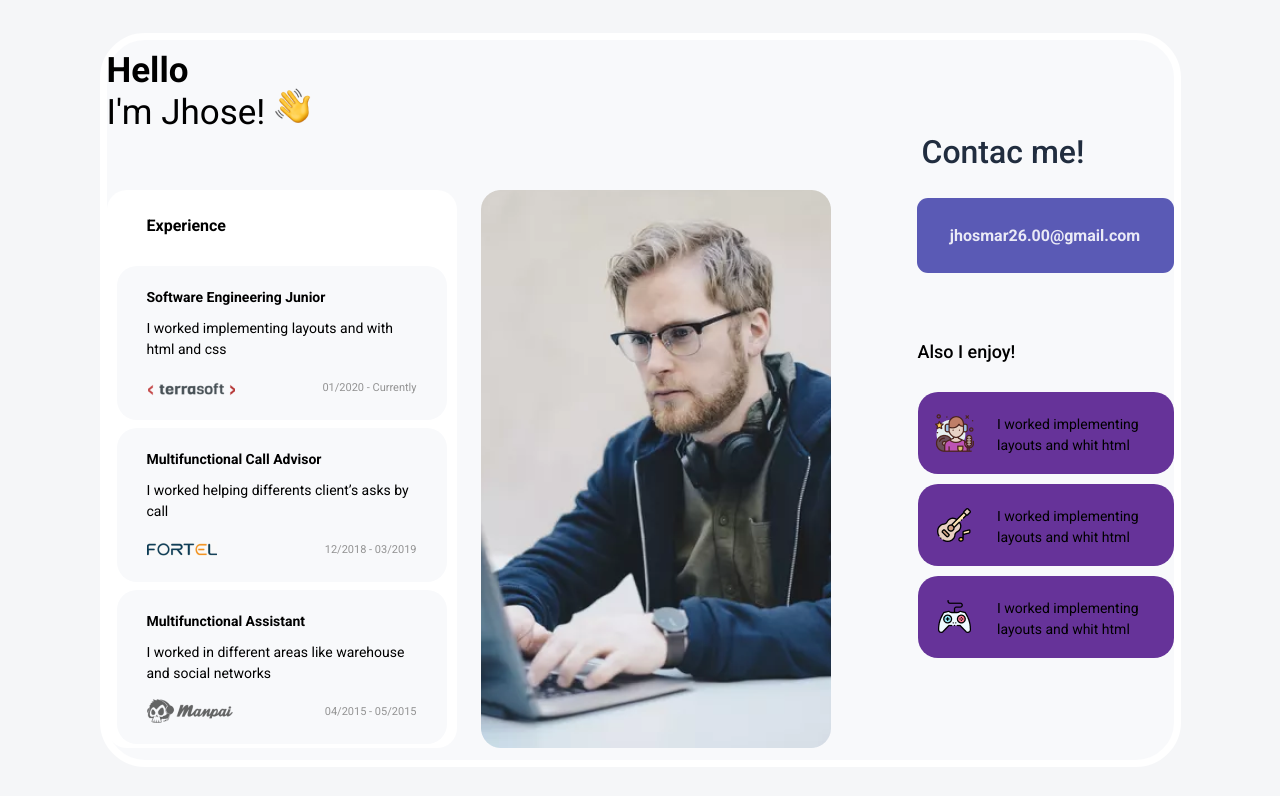
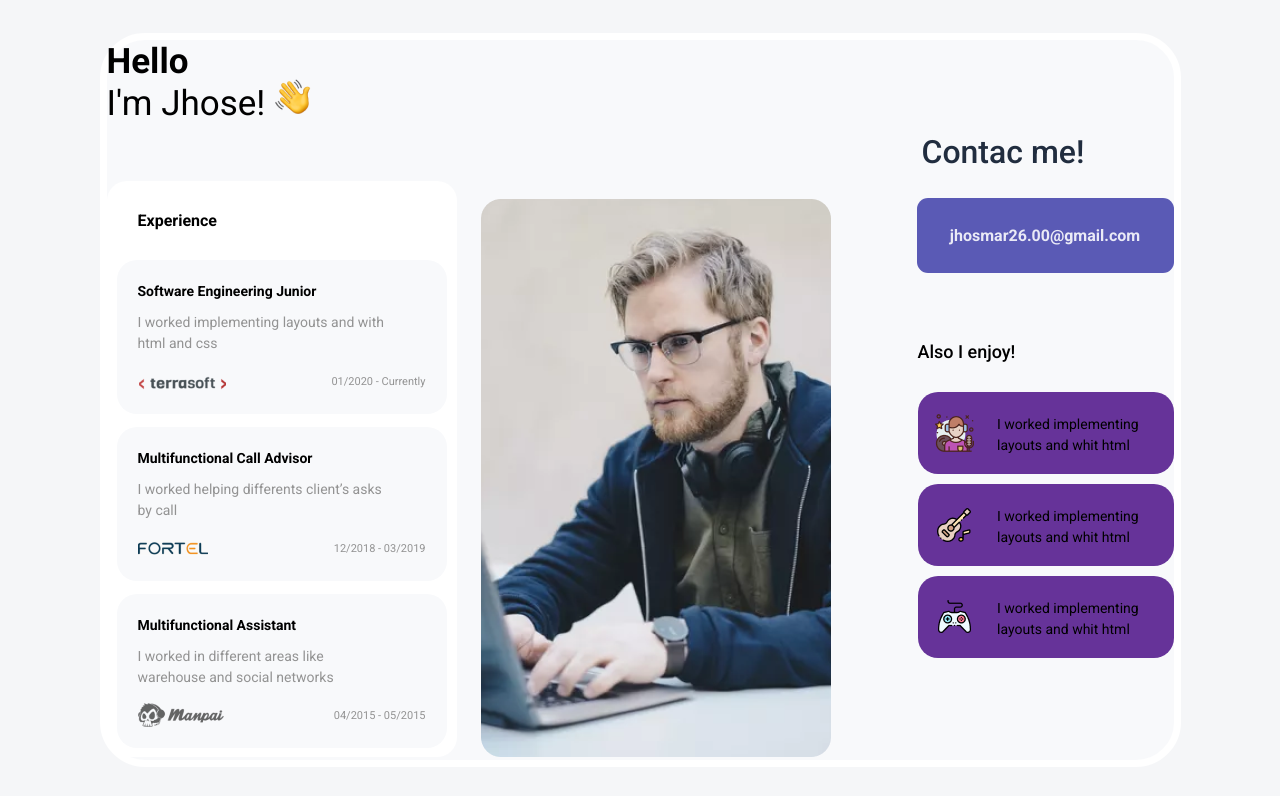
Before and after one commit to jhosmar26/personal-page, a plain HTML site: page index.html in a window 1280 px wide. Drawn offline with Linux system fonts and the light colour scheme.

Commit message:
box left fonts and box-size edited

```diff
--- a/index.html
+++ b/index.html
@@ -23,7 +23,7 @@
                         <p class="box__left--title">Experience</p>
                         <div class="box__job">
                             <p class="title">Software Engineering Junior</p>
-                            <p class="description">I worked implementing layouts and with html and css</p>
+                            <p class="description">I worked implementing layouts and with </br> html and css</p>
                             <div class="box__job--down">
                                 <div class="box__job--img">
                                     <img src="/static/image/terrasoft-logo.png">
@@ -33,7 +33,7 @@
                         </div>
                         <div class="box__job">
                             <p class="title">Multifunctional Call Advisor</p>
-                            <p class="description">I worked helping differents client’s asks by call</p>
+                            <p class="description">I worked helping differents client’s asks </br> by call</p>
                             <div class="box__job--down">
                                 <div class="box__job--img">
                                     <img src="/static/image/fortel-logo.png">
@@ -43,7 +43,7 @@
                         </div>
                         <div class="box__job">
                             <p class="title">Multifunctional Assistant</p>
-                            <p class="description">I worked in different areas like warehouse and social networks</p>
+                            <p class="description">I worked in different areas like </br> warehouse and social networks</p>
                             <div class="box__job--down">
                                 <div class="box__job--img">
                                     <img src="/static/image/manpai-logo.png">
--- a/static/main.css
+++ b/static/main.css
@@ -63,17 +63,18 @@ body{
 
 .box__job .title{
     font-size: 14px;
-    font-weight: bold;
-    width: 270px;
+    font-weight: 600;
+    width: 288px;
     margin: auto;
     line-height: 3;
     padding-top: 10px;
 }
 .box__job .description{
     font-size: 14px;
-    width: 270px;
+    width: 288px;
     margin: auto;
     line-height: 1.5;
+    color: #939393;
 }
 
 .white-wrapper{
@@ -83,14 +84,16 @@ body{
     height: 558px;
     display: flex;
     flex-direction: column;
+    padding-bottom: 18px;
 }
 
 .box__left--title{
-    width: 270px;
+    width: 288px;
     margin: auto;
     font-size: 16px;
     font-weight: bold;
-    line-height: 4;
+    margin-top: 30px;
+    margin-bottom: 30px;
 }
 
 
@@ -99,11 +102,12 @@ body{
     border-radius: 20px;
     width: 330px;
     margin: auto;
+    margin-bottom: 13px;
 }
 .box__job--down{
     display: flex;
     justify-content: space-between;
-    width: 270px;
+    width: 288px;
     margin: auto;
     margin-top: 10px;
     padding-bottom: 15px;
```
